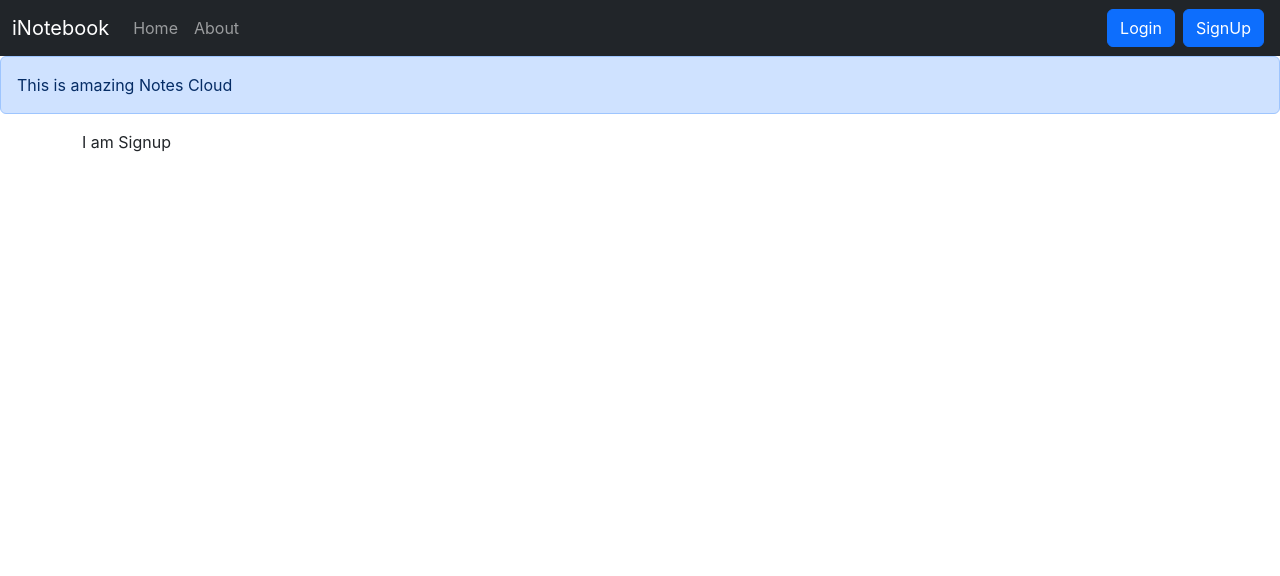
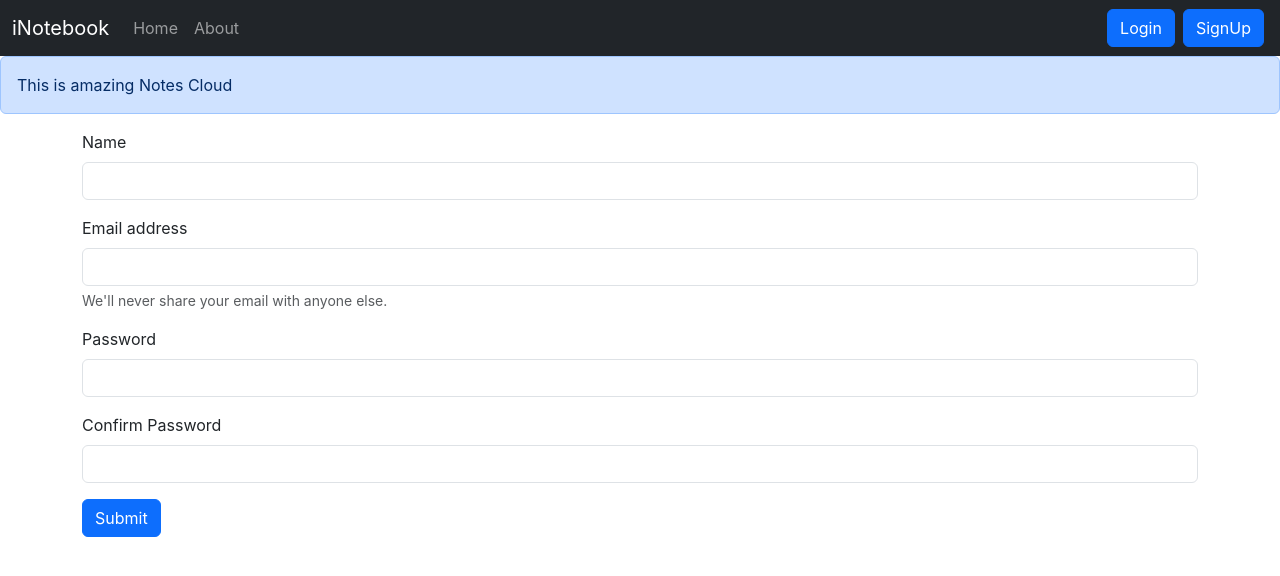
Before and after one commit to MukulAggarwal21/DataHaven, a React (Create React App) app: page /Signup in a window 1280 px wide. Shown: the top 576 px of the page. Built offline with nearby package versions, Linux system fonts and the light colour scheme.

Commit message:
SignUp Component

```diff
--- a/src/App.js
+++ b/src/App.js
@@ -10,7 +10,7 @@
 import About from './components/About';
 import NoteState from './context/notes/NoteState';
 import Alert from './components/Alert';
-import Signup from './components/signup';
+import Signup from './components/Signup';
 import Login from './components/login';
 
 function App() {
@@ -28,7 +28,7 @@
                 </Route>
                 <Route exact path="/" element={<Home />}>
                 </Route>
-                <Route exact path="/signup" element={<Signup />}>
+                <Route exact path="/Signup" element={<Signup />}>
                 </Route>
                 <Route exact path="/login" element={<Login />}>
                 </Route>
--- a/src/components/Navbar.js
+++ b/src/components/Navbar.js
@@ -26,7 +26,7 @@
                         </ul>
                         <form className="d-flex" role="search">
                             <Link className="btn btn-primary mx-1" to="/login" role="button">Login</Link>
-                            <Link className="btn btn-primary mx-1" to="/signup" role="button">SignUp</Link>
+                            <Link className="btn btn-primary mx-1" to="/Signup" role="button">SignUp</Link>
                         </form>
                     </div>
                 </div>
--- a/src/components/signup.js
+++ b/src/components/signup.js
@@ -1,11 +1,68 @@
-import React from 'react'
+import React , {useState} from 'react'
+import { useNavigate } from 'react-router-dom';
 
-const signup = () => {
+const Signup = (  ) => {
+  const [credentials, setCredentials] = useState({ name:" " , email: "", password: ""  , cpassword:""})
+    const  history = useNavigate();
+
+    const handleSumit = async (e) => {
+        e.preventDefault();
+          //destructing use heere
+          const {name , email , password } = credentials;
+        // fetch()
+        const response = await fetch("http://localhost:5000/api/auth/createuser", {
+
+            method: "POST", // *GET, POST, PUT, DELETE, etc.
+            headers: {
+                "Content-Type": "application/json",
+            },
+            body: JSON.stringify({name , email , password })
+        });
+        const json = await response.json()
+        console.log(json);
+        if (json.success) {
+            //save the auth token and useNavigate
+            localStorage.setItem('token', json.authtoken);
+            history.push("/")
+        }
+        else {
+            alert("Invalid Credentials ")
+        }
+    }
+
+    const onchange = (e) => {
+        // In this, we did that whatever is the old note should be there and whatever you write should be overwritten or added to it.
+        //  [e.target.name]: e.target.value  :: This means that the name of whatever is changing becomes equal to its value.
+        setCredentials({ ...credentials, [e.target.name]: e.target.value })
+    }
+
+
   return (
     <div>
-      I am Signup
+      <form onSubmit={handleSumit}>
+         <div className="mb-3">
+          <label htmlFor="name" className="form-label">Name</label>
+       <input type="text" className="form-control" id="name"  name='name' onchange={ onchange } />
+        </div>
+        <div className="mb-3">
+          <label htmlFor="email" className="form-label">Email address</label>
+          <input type="email" className="form-control" id="email" name='email' onchange={ onchange } aria-describedby="emailHelp"/>
+            <div id="emailHelp" className="form-text">We'll never share your email with anyone else.</div>
+        </div>
+        <div className="mb-3">
+          <label htmlFor="password" className="form-label">Password</label>
+          <input type="password" className="form-control" id="password" name='password' onchange={ onchange } minlength={5} required/>
+        </div>
+           <div className="mb-3">
+          <label htmlFor="cpassword" className="form-label"> Confirm Password</label>
+          <input type="password" className="form-control" id="cpassword"  name='cpassword' onchange={ onchange } minlength={5} required/>
+        </div>
+
+        <button type="submit" className="btn btn-primary">Submit</button>
+      </form>
+
     </div>
   )
 }
 
-export default signup
+export default Signup
```
Also changed, not shown: 1 other file (tests, documents, lock files or other folders).
